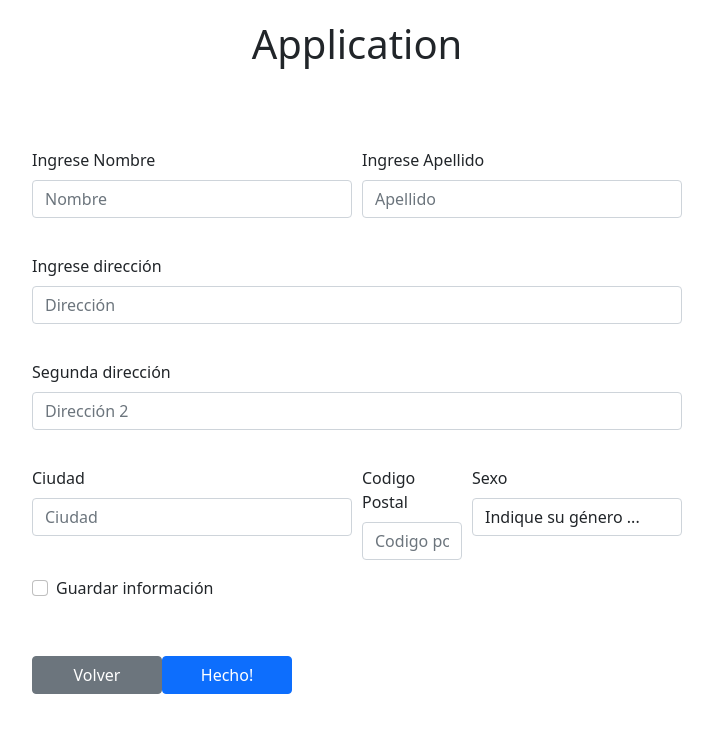
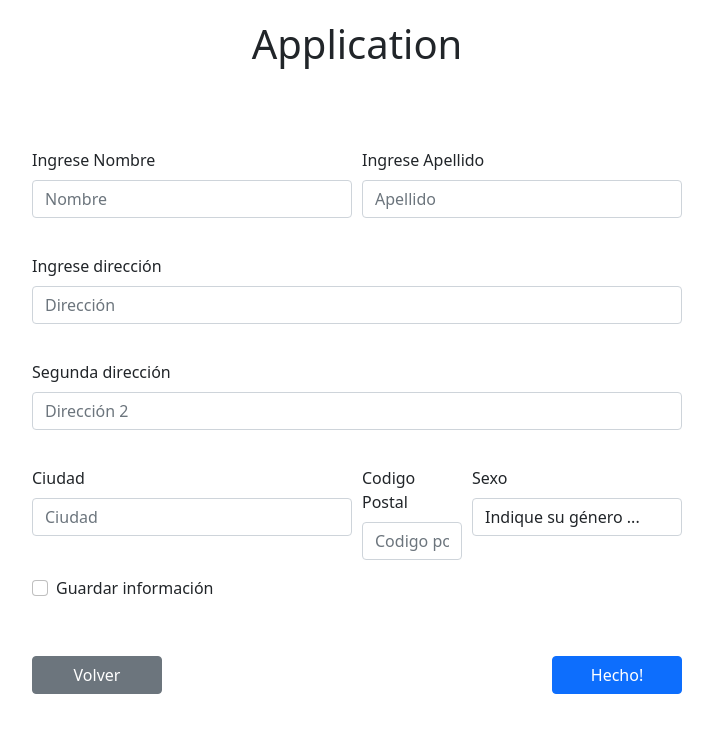
Before and after one commit to alann1410/EstructuraReact, a React (Create React App) app: page /register in a window 1280 px wide. Shown: the top 732 px of the page, without its empty margins (283-996 px from the left). Built offline with nearby package versions, Linux system fonts and the light colour scheme.

Commit message:
Update register.tsx

```diff
--- a/src/components/Templates/register.tsx
+++ b/src/components/Templates/register.tsx
@@ -78,12 +78,14 @@ function Register () {
                         </label>
                         </div>
                     </div>
+                    <div className="buttonsLogin">
                     <ButtonBack
                     text = 'Volver'
                     />
                     <ButtonLogin
                     text = 'Hecho!'
                     />
+                    </div>
             </form>
         </div>
     </Fragment>
```
